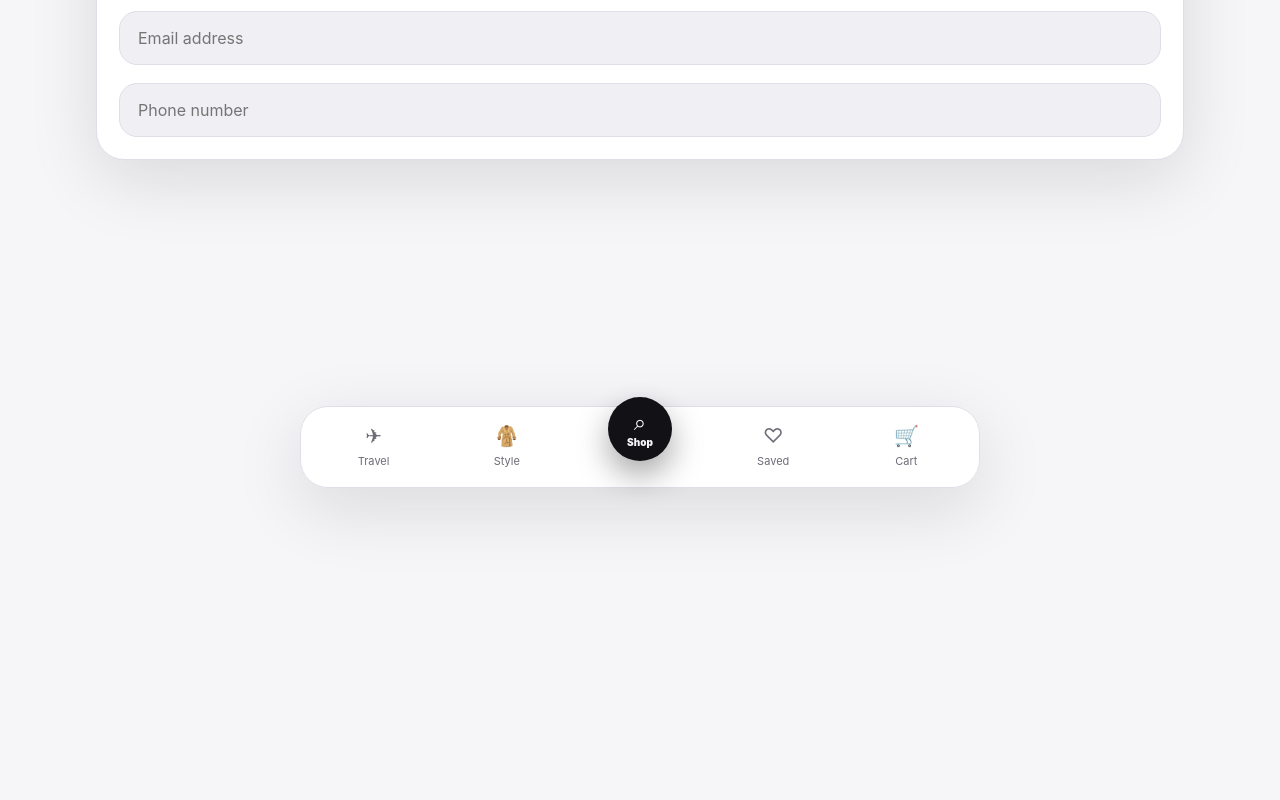
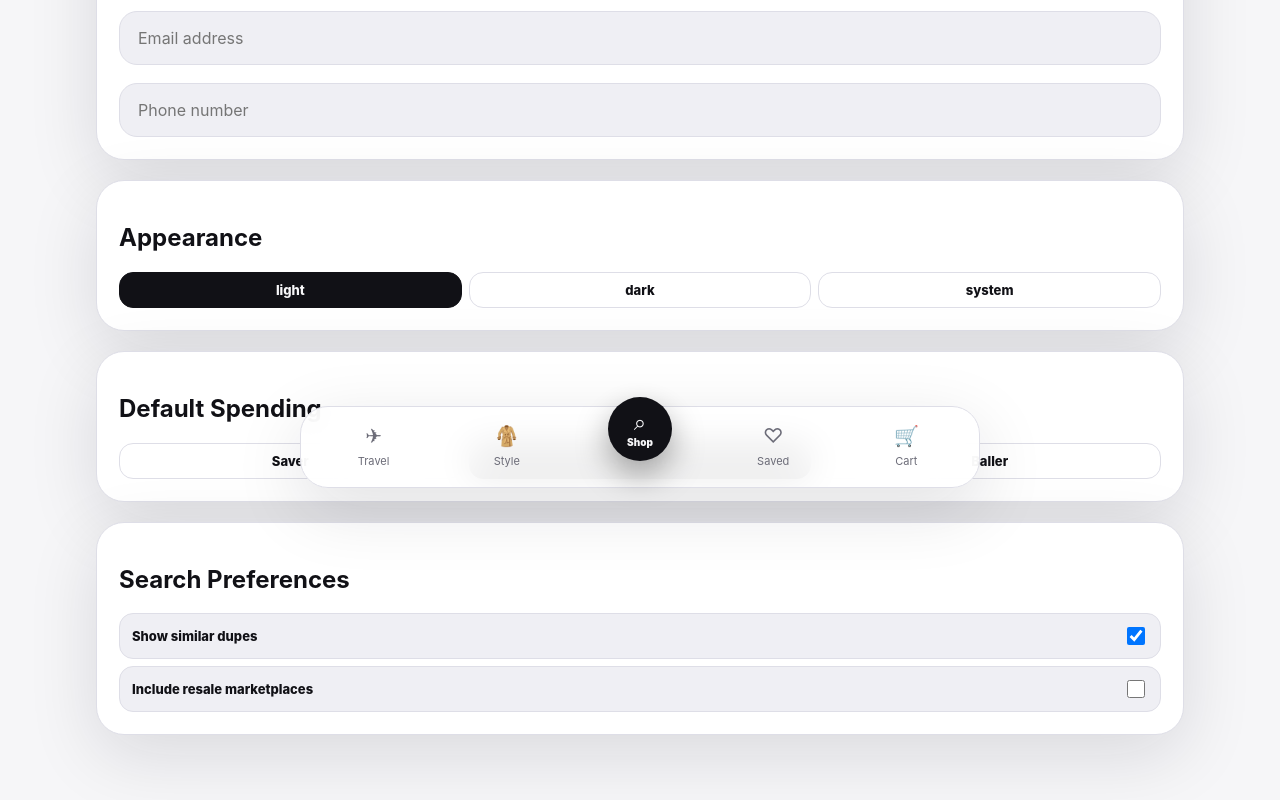
Before and after one commit to Jakelevin999/ccheapest-app-ver-3-, a Next.js app: page /settings in a window 1280 px wide. Shown: the part 296-1096 px from the top of the page. Before the commit the page ends 800 px from the top, so only its background shows below. Built offline with nearby package versions, Linux system fonts and the light colour scheme.

Commit message:
Restore previous settings sections

```diff
--- a/components/settings/SettingsLayout.tsx
+++ b/components/settings/SettingsLayout.tsx
@@ -4,6 +4,40 @@ export default function SettingsLayout() {
   return (
     <div style={{display:'grid',gap:20,paddingBottom:120}}>
       <AccountCenter />
+
+      <div className='card settingsCard cleanSettingsCard compactSettingsCard'>
+        <h2>Appearance</h2>
+        <div className='settingsButtonGrid'>
+          <button className='tierButton active'>light</button>
+          <button className='tierButton'>dark</button>
+          <button className='tierButton'>system</button>
+        </div>
+      </div>
+
+      <div className='card settingsCard cleanSettingsCard compactSettingsCard'>
+        <h2>Default Spending</h2>
+        <div className='settingsButtonGrid'>
+          <button className='tierButton'>Saver</button>
+          <button className='tierButton active'>Standard</button>
+          <button className='tierButton'>Baller</button>
+        </div>
+      </div>
+
+      <div className='card settingsCard cleanSettingsCard compactSettingsCard'>
+        <h2>Search Preferences</h2>
+
+        <div className='settingsStack'>
+          <label className='settingRow cleanSettingRow'>
+            <span>Show similar dupes</span>
+            <input type='checkbox' defaultChecked />
+          </label>
+
+          <label className='settingRow cleanSettingRow'>
+            <span>Include resale marketplaces</span>
+            <input type='checkbox' />
+          </label>
+        </div>
+      </div>
     </div>
   )
 }
```
